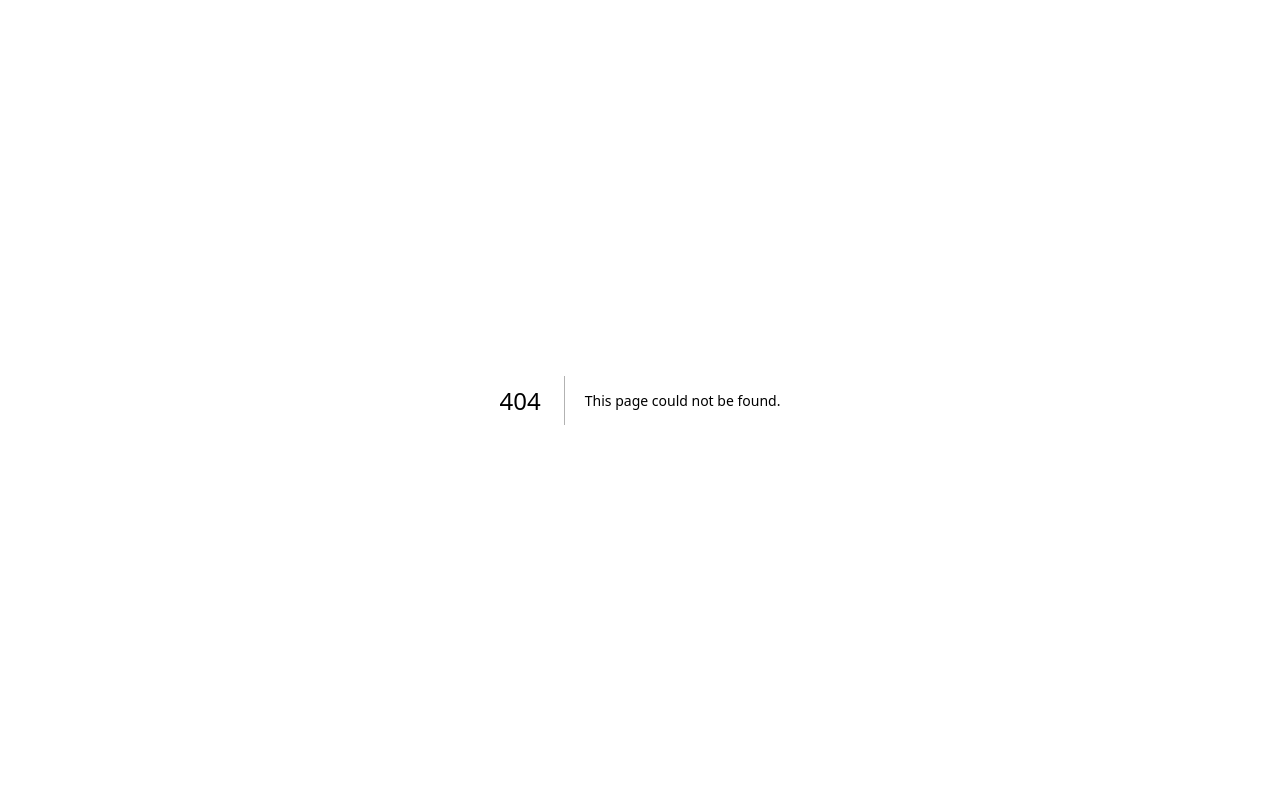
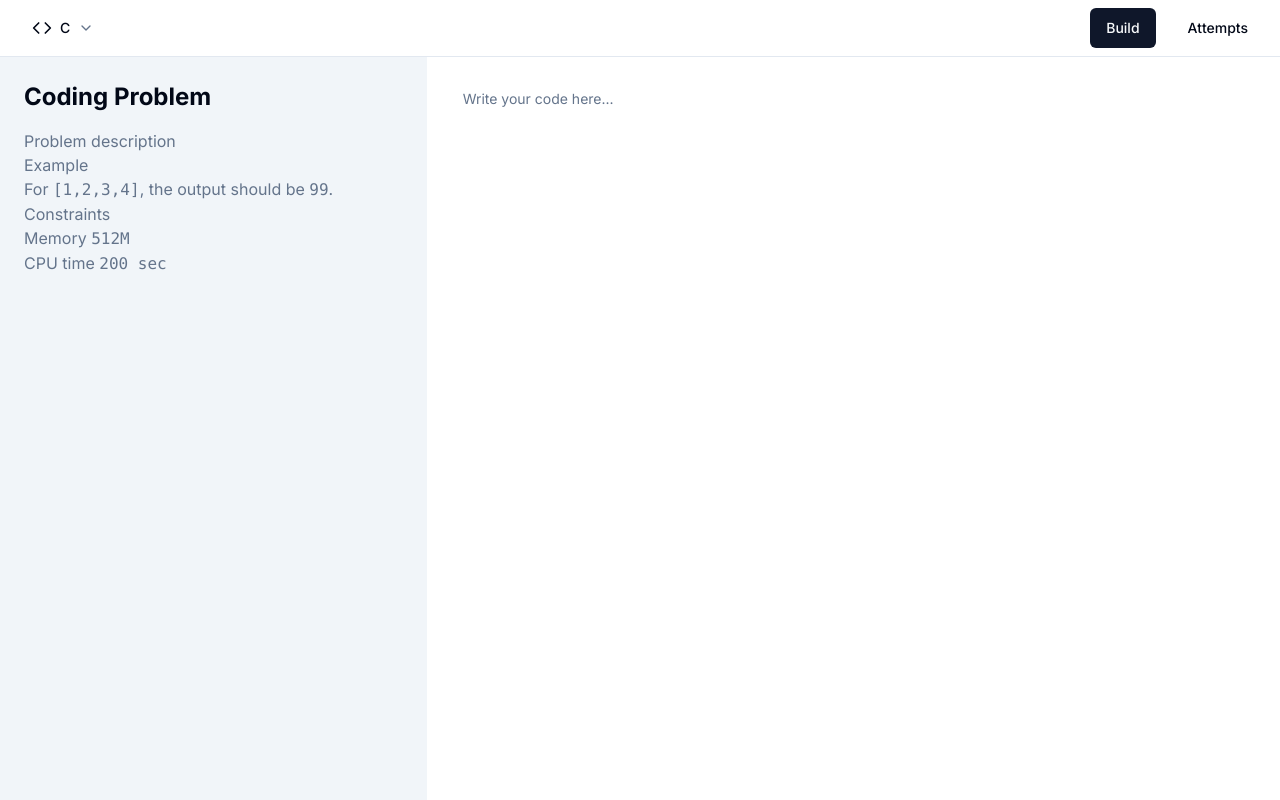
Before and after one commit to giuliocorradini/algobattlesui, a Next.js app: page /editor in a window 1280 px wide. Before the commit this address had no page. Built offline with nearby package versions, Linux system fonts and the light colour scheme.

Commit message:
Mock editor page

```diff
--- /dev/null
+++ b/app/editor/page.js
@@ -0,0 +1,78 @@
+'use client'
+import { DropdownMenu, DropdownMenuTrigger, DropdownMenuContent, DropdownMenuItem } from "@/components/ui/dropdown-menu"
+import { Button } from "@/components/ui/button"
+import { Textarea } from "@/components/ui/textarea"
+import { ZapIcon, ChevronDownIcon, CodeIcon } from "lucide-react"
+import { useState } from "react"
+
+function LanguageSelector({supportedLanguages, language, setLanguage}) {
+  return <DropdownMenu>
+    <DropdownMenuTrigger asChild>
+      <Button variant="ghost" className="flex items-center gap-2">
+        <CodeIcon className="w-5 h-5" />
+        <span>{language}</span>
+        <ChevronDownIcon className="w-4 h-4 text-muted-foreground" />
+      </Button>
+    </DropdownMenuTrigger>
+    <DropdownMenuContent align="start">
+      {supportedLanguages.map((lang, i) => {
+        return <DropdownMenuItem key={i} onClick={() => setLanguage(lang)}>{lang}</DropdownMenuItem>
+      })}
+    </DropdownMenuContent>
+  </DropdownMenu>
+}
+
+function PuzzleText({title, description, example: {givenInput, expectedOutput}, constr: {mem, cpu}}) {
+  return <div className="bg-muted p-6 overflow-auto">
+    <h2 className="text-2xl font-bold mb-4">Coding Problem</h2>
+    <div className="prose text-muted-foreground">
+      <p>
+        {description}
+      </p>
+
+      <h3>Example</h3>
+      <p>
+        For <code>{givenInput}</code>, the output should be <code>{expectedOutput}</code>.
+      </p>
+
+      <h3>Constraints</h3>
+      <p>
+        Memory <code>{mem}</code>
+      </p>
+      <p>
+        CPU time <code>{cpu}</code>
+      </p>
+    </div>
+  </div>
+}
+
+export default function EditorPage() {
+  const [language, setLanguage] = useState("C")
+
+  return (
+    <div className="flex flex-col h-screen">
+      <header className="bg-background border-b flex items-center justify-between px-4 py-2 shadow-sm">
+        <div className="flex items-center gap-4">
+          <LanguageSelector supportedLanguages={["C", "C++", "Java"]} language={language} setLanguage={setLanguage}></LanguageSelector>
+        </div>
+        <div className="flex items-center gap-4">
+          <Button>Build</Button>
+          <Button variant="ghost">Attempts</Button>
+        </div>
+      </header>
+      <div className="flex-1 grid grid-cols-[1fr_2fr]">
+
+        <PuzzleText title="Feng shui" description="Problem description" example={{
+          givenInput: "[1,2,3,4]", expectedOutput: "99"
+        }} constr={{mem: "512M", cpu: "200 sec"}}></PuzzleText>
+
+        <div className="bg-background p-6 overflow-auto">
+          <Textarea
+            placeholder="Write your code here..."
+            className="w-full h-full resize-none border-none focus:ring-0 focus:outline-none"
+          />
+        </div>
+      </div>
+    </div>
+  )
+}
--- /dev/null
+++ b/components/ui/textarea.jsx
@@ -0,0 +1,18 @@
+import * as React from "react"
+
+import { cn } from "@/lib/utils"
+
+const Textarea = React.forwardRef(({ className, ...props }, ref) => {
+  return (
+    (<textarea
+      className={cn(
+        "flex min-h-[80px] w-full rounded-md border border-input bg-background px-3 py-2 text-sm ring-offset-background placeholder:text-muted-foreground focus-visible:outline-none focus-visible:ring-2 focus-visible:ring-ring focus-visible:ring-offset-2 disabled:cursor-not-allowed disabled:opacity-50",
+        className
+      )}
+      ref={ref}
+      {...props} />)
+  );
+})
+Textarea.displayName = "Textarea"
+
+export { Textarea }
--- a/package.json
+++ b/package.json
@@ -21,6 +21,7 @@
     "react": "^18",
     "react-dom": "^18",
     "react-icons": "^5.2.1",
+    "tailwind": "^4.0.0",
     "tailwind-merge": "^2.4.0",
     "tailwindcss-animate": "^1.0.7"
   },
```
Also changed, not shown: 1 other file (tests, documents, lock files or other folders).
